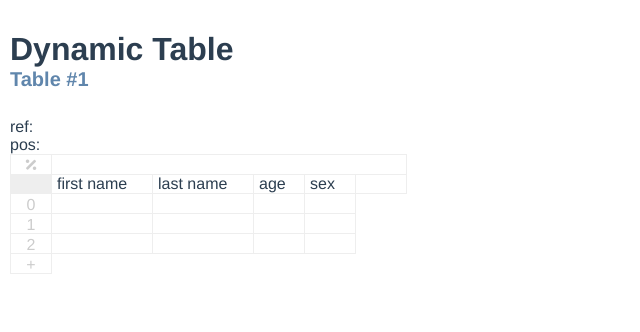
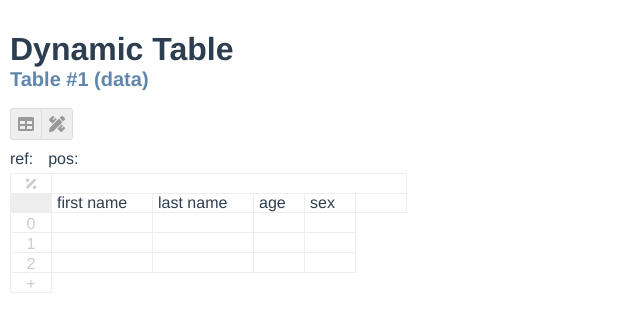
Before and after one commit to SoulEvans07/dynamic-table-react, a React (Create React App) app in the folder client/: page / in a window 1280 px wide. Shown: the top 332 px of the page, without its empty margins (0-640 px from the left). Built offline with nearby package versions, Linux system fonts and the light colour scheme.

Commit message:
started working on design view

```diff
--- a/client/src/App.js
+++ b/client/src/App.js
@@ -2,6 +2,7 @@ import React, { Component } from 'react'
 import './App.scss'
 
 import DynamicTable from './components/DynamicTable'
+import TableDesignView from './components/TableDesignView';
 import store from './store';
 
 
@@ -12,7 +13,7 @@ class App extends Component {
     this.state = this.props.state
     this.dispatch = this.props.dispatch
 
-    store.subscribe(() => {
+    this.unsubscribe = store.subscribe(() => {
       const state = store.getState()
       if(this.state !== state) {
         this.setState(state)
@@ -24,7 +25,16 @@ class App extends Component {
     this.dispatch({ type: "REFRESH_CELLMAP" })
   }
 
+  componentWillUnmount() {
+    this.unsubscribe()
+  }
+
+  changeMode = (mode) => {
+    this.dispatch({ type: "CHANGE_MODE", payload: { mode } })
+  }
+
   render() {
+    const mode = this.state.mode
     const selected_table = this.state.selected_table
     const table = this.state.tables.find(table => table.id === selected_table)
     const columns = this.state.columns.filter(schema => schema.tableId === table.id).sort((a,b) => a.index - b.index)
@@ -34,10 +44,14 @@ class App extends Component {
       <div className="app">
         <div className="header">
           <h1>Dynamic Table</h1>
-          <h2>{ table.name }</h2>
+          <h2>{ table.name } ({ mode })</h2>
+          <div className="Tools">
+            <i className="fas fa-table" title="data" onClick={ () => this.changeMode('data') }></i>
+            <i className="fas fa-pencil-ruler" title="design" onClick={ () => this.changeMode('design') }></i>
+          </div>
         </div>
         <div className="content">
-          { !!columns &&
+          { (columns && mode === 'data') &&
             <DynamicTable
               state={{
                 table,
@@ -51,6 +65,12 @@ class App extends Component {
               dispatch={ this.dispatch }
             />
           }
+          { (columns && mode === 'design') &&
+            <TableDesignView
+              columns={ columns }
+              dispatch={ this.dispatch }
+            />
+          }
         </div>
       </div>
     )
--- a/client/src/App.scss
+++ b/client/src/App.scss
@@ -26,6 +26,53 @@
     color: #6086ac;
     font-size: 1.25em;
   }
+
+  .Tools {
+    display: flex;
+    flex-direction: row;
+    align-items: center;
+
+
+    * {
+      height: 30px;
+      display: flex;
+      align-items: center;
+      justify-content: center;
+      border-width: 1px 0 1px 1px;
+      border-style: solid;
+      border-color: #ddd;
+      background: #eee;
+
+      &:hover {
+        background: darken(#eee, 5%);
+      }
+
+      &:active {
+        background: darken(#eee, 10%);
+      }
+    }
+
+    div {
+      padding: 0 8px;
+    }
+
+    i {
+      width: 30px;
+      height: 30px;
+      color: #999;
+      font-size: 16px;
+
+    }
+
+    *:first-child {
+      border-radius: 3px 0 0 3px;
+    }
+
+    *:last-child {
+      border-width: 1px 1px 1px 1px;
+      border-radius: 0 3px 3px 0;
+    }
+  }
 }
 
 .content {
--- a/client/src/components/DynamicTable.js
+++ b/client/src/components/DynamicTable.js
@@ -13,7 +13,7 @@ class DynamicTable extends Component {
       ...props.state,
     }
 
-    store.subscribe(() => {
+    this.unsubscribe = store.subscribe(() => {
       const state = store.getState()
 
       const selected_cell = state.selected_cell
@@ -38,6 +38,10 @@ class DynamicTable extends Component {
         this.setState(current)
       }
     })
+  }
+
+  componentWillUnmount() {
+    this.unsubscribe()
   }
 
   getExcelPos(ref) {
@@ -84,8 +88,14 @@ class DynamicTable extends Component {
 
     return (
       <div className="Table">
-        <div>ref: { this.state.selected_cell }</div>
-        <div>pos: { !!this.state.selected_cell && this.getExcelPos(this.state.selected_cell) }</div>
+        <div style={{ display: 'flex', flexDirection: 'row', marginBottom: '5px' }}>
+          <div>
+            ref: { this.state.selected_cell }
+          </div>
+          <div style={{ marginLeft: '15px' }}>
+            pos: { !!this.state.selected_cell && this.getExcelPos(this.state.selected_cell) }
+          </div>
+        </div>
         <div className="EditRow">
           <i className="Icon fas fa-percentage"></i>
           <input
--- a/client/src/components/DynamicTableCell.js
+++ b/client/src/components/DynamicTableCell.js
@@ -8,7 +8,7 @@ class DynamicTableCell extends Component {
     super()
     this.state = props.state
 
-    store.subscribe(() => {
+    this.unsubscribe = store.subscribe(() => {
       const state = store.getState()
 
       const current = {
@@ -19,6 +19,10 @@ class DynamicTableCell extends Component {
         this.setState(current)
       }
     })
+  }
+
+  componentWillUnmount() {
+    this.unsubscribe()
   }
 
   isSelected = () => {
--- a/client/src/components/DynamicTableRow.js
+++ b/client/src/components/DynamicTableRow.js
@@ -8,7 +8,7 @@ class DynamicTableRow extends Component {
     super()
     this.state = props.state
 
-    store.subscribe(() => {
+    this.unsubscribe = store.subscribe(() => {
       const state = store.getState()
 
       const cell_map = state.cell_map
@@ -23,6 +23,10 @@ class DynamicTableRow extends Component {
         this.setState(current)
       }
     })
+  }
+
+  componentWillUnmount() {
+    this.unsubscribe()
   }
 
   render() {
--- /dev/null
+++ b/client/src/components/TableDesignView.js
@@ -0,0 +1,30 @@
+import React, { Component } from 'react'
+import './TableDesignView.scss'
+
+class TableDesignView extends Component {
+
+  render() {
+    const columns = this.props.columns
+
+    return (
+      <div className="TableDesignView">
+        <div className="Table">
+          <div className="TableHeader">
+
+          </div>
+          <div className="TableRows">
+            { !!columns && columns.map(column =>
+              <div className="TableRow" key={ column.id }>
+                <div>{ column.title }</div>
+                <div>{ column.type }</div>
+                <div>{ JSON.stringify(column.style) }</div>
+              </div>)
+            }
+          </div>
+        </div>
+      </div>
+    )
+  }
+}
+
+export default TableDesignView
--- /dev/null
+++ b/client/src/components/TableDesignView.scss
@@ -0,0 +1,6 @@
+.DesignView {
+
+  .Table {
+
+  }
+}
--- a/client/src/store/index.js
+++ b/client/src/store/index.js
@@ -50,6 +50,10 @@ function refreshCellMap(state) {
   return { ...state, cell_map: map }
 }
 
+function changeMode(state, payload) {
+  return { ...state, mode: payload.mode }
+}
+
 function rootReducer(state, action) {
   switch (action.type) {
     case "ADD_ROW":
@@ -62,6 +66,8 @@ function rootReducer(state, action) {
       return editCell(state, action.payload)
     case "REFRESH_CELLMAP":
       return refreshCellMap(state)
+    case "CHANGE_MODE":
+      return changeMode(state, action.payload)
     default:
       return state
   }
@@ -74,7 +80,7 @@ const loadState = function() {
     if (serializedState === null) {
       return initialState
     }
-    return JSON.parse(serializedState)
+    return { ...initialState, ...JSON.parse(serializedState) }
   } catch (err) {
     return initialState
   }
--- a/client/src/store/initialState.js
+++ b/client/src/store/initialState.js
@@ -2,6 +2,7 @@
 
 const initialState = {
   error: null,
+  mode: 'data',
   selected_table: "table_1",
   selected_cell: null,
 
```
